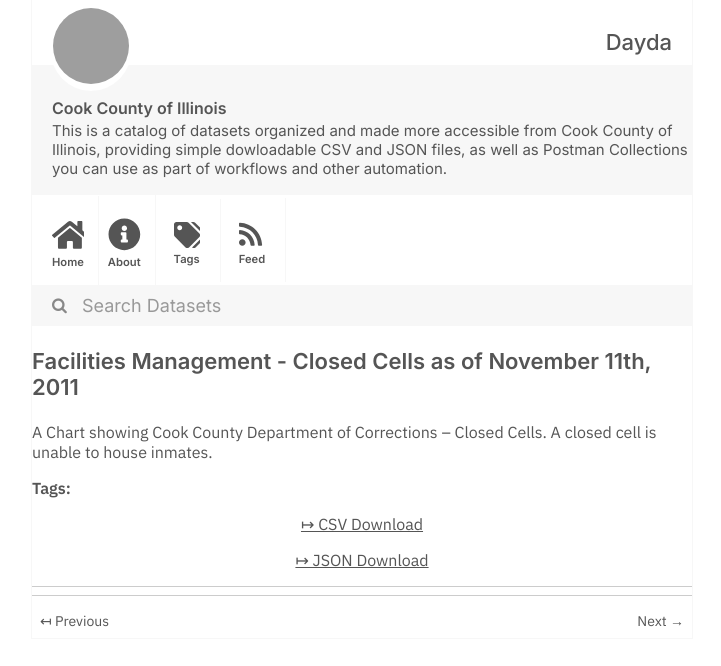
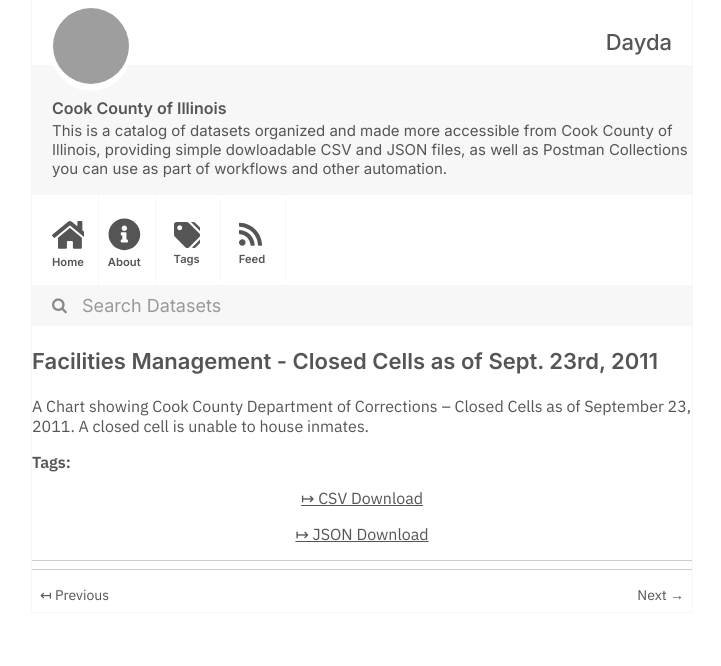
Before and after one commit to dayda-entities/cook-county-of-illinois, a Jekyll site: the page built from _posts/2020-11-10-facilities-management-closed-c.md, in a window 1280 px wide, cut to the strip 0-666 px from the top of the page. Shown: the whole strip, without its empty margins (278-999 px from the left). Built offline with Jekyll 4.4.1, drawn with Linux system fonts in a browser that asks for light colours; grey boxes are pictures that could not be loaded.

Commit message:
Publish Data

```diff
--- a/_posts/2020-11-10-facilities-management-closed-c.md
+++ b/_posts/2020-11-10-facilities-management-closed-c.md
@@ -1,17 +1,17 @@
 ---
-title: 'Facilities Management - Closed Cells as of November 11th, 2011'
-created: '2020-11-10T16:57:10.320905'
-modified: '2020-11-10T16:57:10.320915'
+title: 'Facilities Management - Closed Cells as of Sept. 23rd, 2011'
+created: '2020-11-10T16:57:41.825779'
+modified: '2020-11-10T16:57:41.825789'
 state: active
 type: dataset
 tags: []
 groups:
   - Local Government
 csv_url: >-
-  https://datacatalog.cookcountyil.gov/api/views/4c3y-r974/rows.csv?accessType=DOWNLOAD
+  https://datacatalog.cookcountyil.gov/api/views/ndtb-27h3/rows.csv?accessType=DOWNLOAD
 json_url: >-
-  https://datacatalog.cookcountyil.gov/api/views/4c3y-r974/rows.json?accessType=DOWNLOAD
+  https://datacatalog.cookcountyil.gov/api/views/ndtb-27h3/rows.json?accessType=DOWNLOAD
 layout: post
 
 ---
-A Chart showing Cook County Department of Corrections -- Closed Cells. A closed cell is unable to house inmates.
+A Chart showing Cook County Department of Corrections -- Closed Cells as of September 23, 2011.  A closed cell is unable to house inmates.
```
